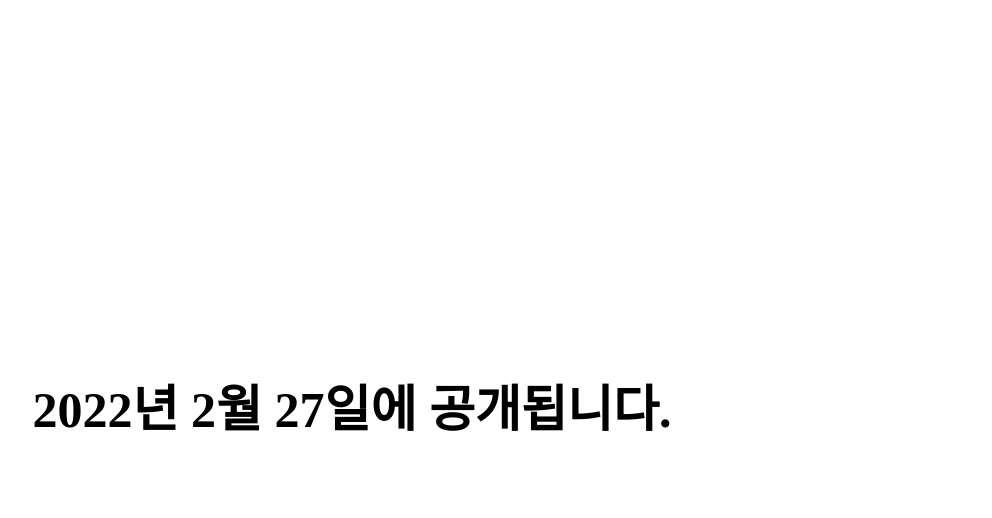
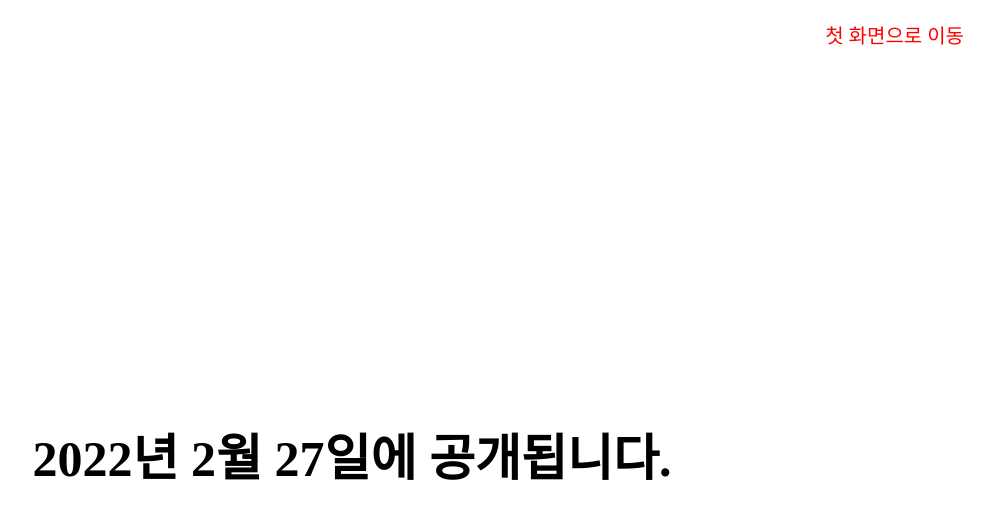
Before and after one commit to b-sseung/SanQuiz, a website: page rankpage.html in a window 1280 px wide. Shown: the whole page, without its empty margins (288-1280 px from the left). Drawn offline with Linux system fonts and the light colour scheme; a web font is replaced by a local one.

Commit message:
20220210_00:11

```diff
--- a/css/eventpage.css
+++ b/css/eventpage.css
@@ -96,3 +96,13 @@
 
   cursor: pointer;
 }
+
+.mainEntrance {
+  font-size: min(2vw, 20px);
+  margin-right: 20px;
+  font-family: "Chosunilbo_myungjo";
+  color: red;
+  cursor: pointer;
+  text-align: right;
+  cursor: pointer;
+}
--- a/rankpage.html
+++ b/rankpage.html
@@ -9,6 +9,8 @@
   <link rel="stylesheet" href="css/eventpage.css">
 </head>
 <body>
+  <p class="mainEntrance">첫 화면으로 이동</p>
+
   <div class="RankingBox">
     <p class="rankText">2022년 2월 27일에 공개됩니다.</p>
   </div>
```
Also changed, not shown: js/eventpage.js (+6 -1 lines).
